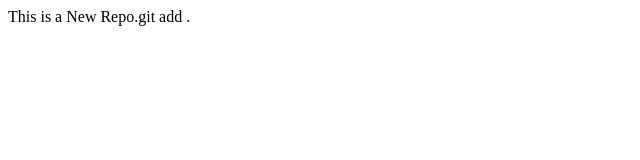
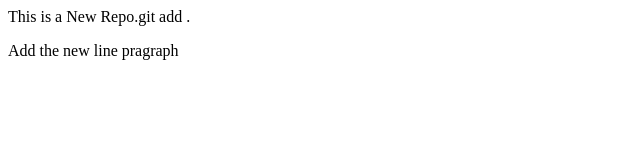
Before and after one commit to Deepak595853/LocalRepo-, a plain HTML site: page index.html in a window 1280 px wide. Shown: the whole page, without its empty margins (0-640 px from the left). Drawn offline with Linux system fonts and the light colour scheme.

Commit message:
Add new line p tag

```diff
--- a/index.html
+++ b/index.html
@@ -1 +1,2 @@
 <p>This is a New Repo.git add .</p>
+<p>Add the new line pragraph</p>
```
